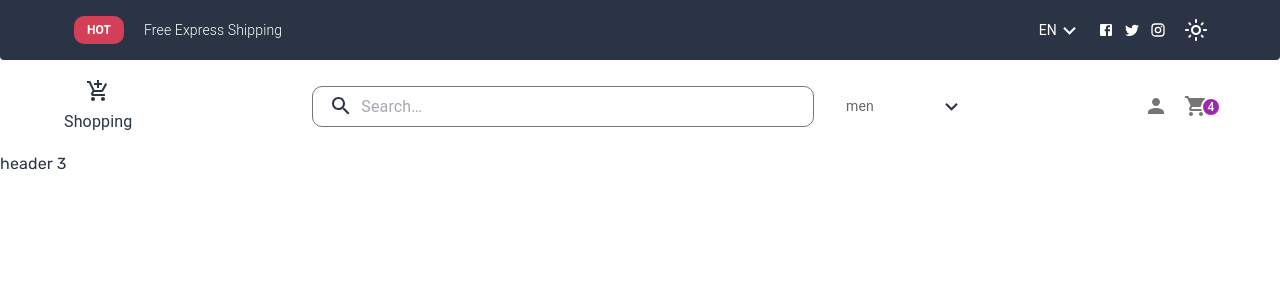
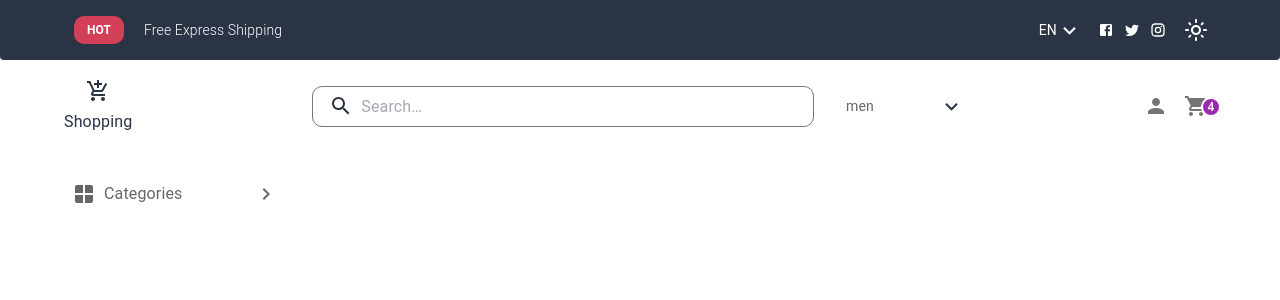
Before and after one commit to MohamedMahmoud9797/e-commerce-vite, a React (Vite) app in the folder my-react-app/: page / in a window 1280 px wide. Shown: the top 300 px of the page. Built offline with nearby package versions, Linux system fonts and the light colour scheme; a web font is replaced by a local one.

Commit message:
Add left section on header 3

```diff
--- a/my-react-app/src/components/header/Header3.jsx
+++ b/my-react-app/src/components/header/Header3.jsx
@@ -1,3 +1,121 @@
-export default function Header3() {
-  return <div>header 3</div>;
-}
+import {
+  Box,
+  Container,
+  ListItemIcon,
+  ListItemText,
+  Typography,
+  useTheme,
+} from "@mui/material";
+import { useState } from "react";
+import Button from "@mui/material/Button";
+import Menu from "@mui/material/Menu";
+import MenuItem from "@mui/material/MenuItem";
+
+import WindowIcon from "@mui/icons-material/Window";
+import KeyboardArrowRightOutlinedIcon from "@mui/icons-material/KeyboardArrowRightOutlined";
+import {
+  SportsEsportsOutlined,
+  ElectricBikeOutlined,
+  LaptopChromebookOutlined,
+  MenuBookOutlined,
+} from "@mui/icons-material";
+
+const Header3 = () => {
+  const [anchorEl, setAnchorEl] = useState(null);
+  const open = Boolean(anchorEl);
+  const handleClick = (event) => {
+    setAnchorEl(event.currentTarget);
+  };
+  const handleClose = () => {
+    setAnchorEl(null);
+  };
+
+  const theme = useTheme();
+
+  return (
+    <Container
+      sx={{
+        display: "flex",
+        alignItems: "center",
+        justifyContent: "space-between",
+        mt: 5,
+      }}
+    >
+      <Box>
+        <Button
+          id="basic-button"
+          aria-controls={open ? "basic-menu" : undefined}
+          aria-haspopup="true"
+          aria-expanded={open ? "true" : undefined}
+          onClick={handleClick}
+          sx={{
+            width: 222,
+            color: theme.palette.text.secondary,
+          }}
+        >
+          <WindowIcon />
+          <Typography
+            sx={{
+              padding: "0",
+              textTransform: "capitalize",
+              mx: 1,
+            }}
+          >
+            Categories
+          </Typography>
+          <Box flexGrow={1} />
+
+          <KeyboardArrowRightOutlinedIcon />
+        </Button>
+        <Menu
+          id="basic-menu"
+          anchorEl={anchorEl}
+          open={open}
+          onClose={handleClose}
+          MenuListProps={{
+            "aria-labelledby": "basic-button",
+          }}
+          sx={{
+            ".MuiPaper-root": {
+              width: 220,
+            },
+          }}
+        >
+          <MenuItem onClick={handleClose}>
+            <ListItemIcon>
+              <ElectricBikeOutlined fontSize="small" />
+            </ListItemIcon>
+
+            <ListItemText>Bikes</ListItemText>
+          </MenuItem>
+
+          <MenuItem onClick={handleClose}>
+            <ListItemIcon>
+              <LaptopChromebookOutlined fontSize="small" />
+            </ListItemIcon>
+
+            <ListItemText>Electronics</ListItemText>
+          </MenuItem>
+
+          <MenuItem onClick={handleClose}>
+            <ListItemIcon>
+              <MenuBookOutlined fontSize="small" />
+            </ListItemIcon>
+
+            <ListItemText>Books</ListItemText>
+          </MenuItem>
+
+          <MenuItem onClick={handleClose}>
+            <ListItemIcon>
+              <SportsEsportsOutlined fontSize="small" />
+            </ListItemIcon>
+
+            <ListItemText>Games</ListItemText>
+          </MenuItem>
+        </Menu>
+      </Box>
+    </Container>
+  );
+};
+
+export default Header3;
```
